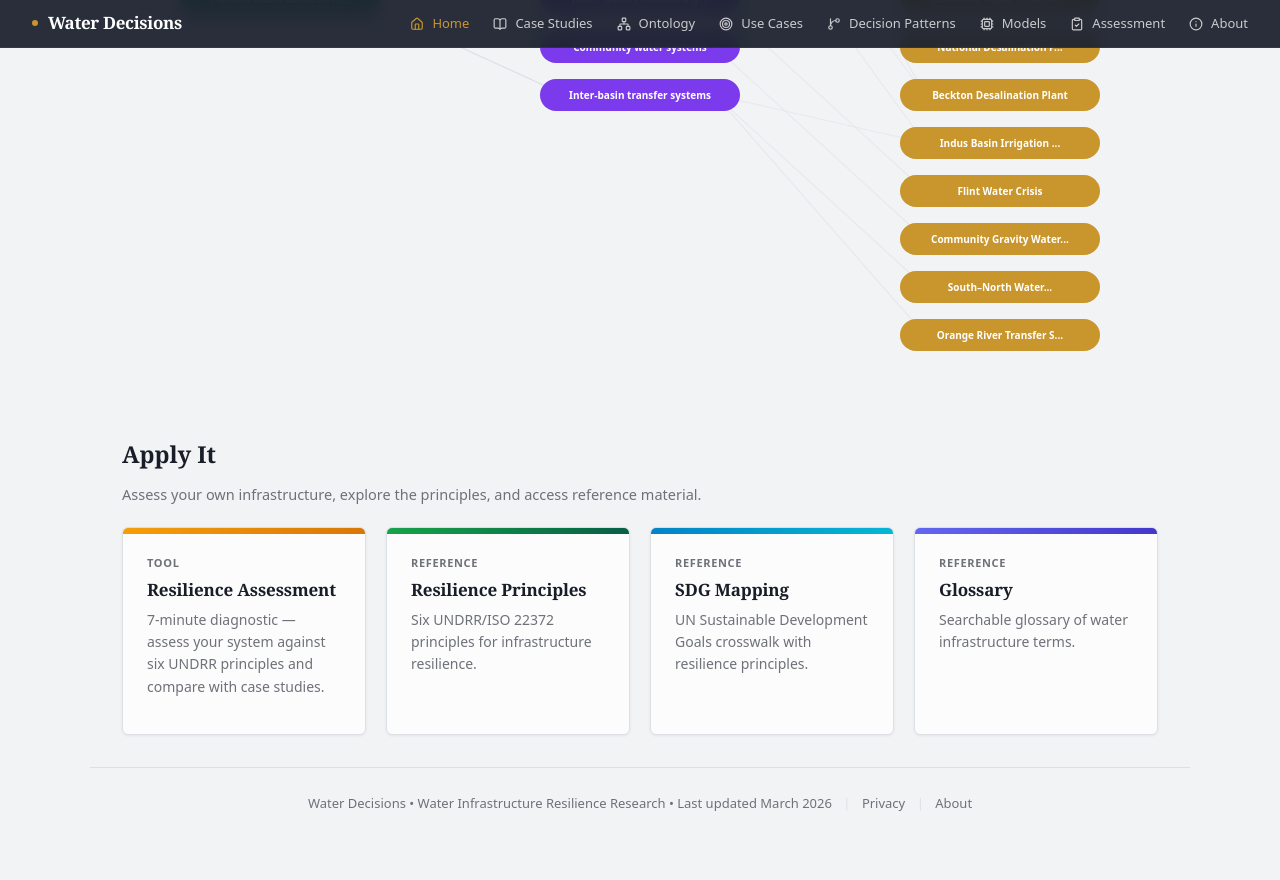
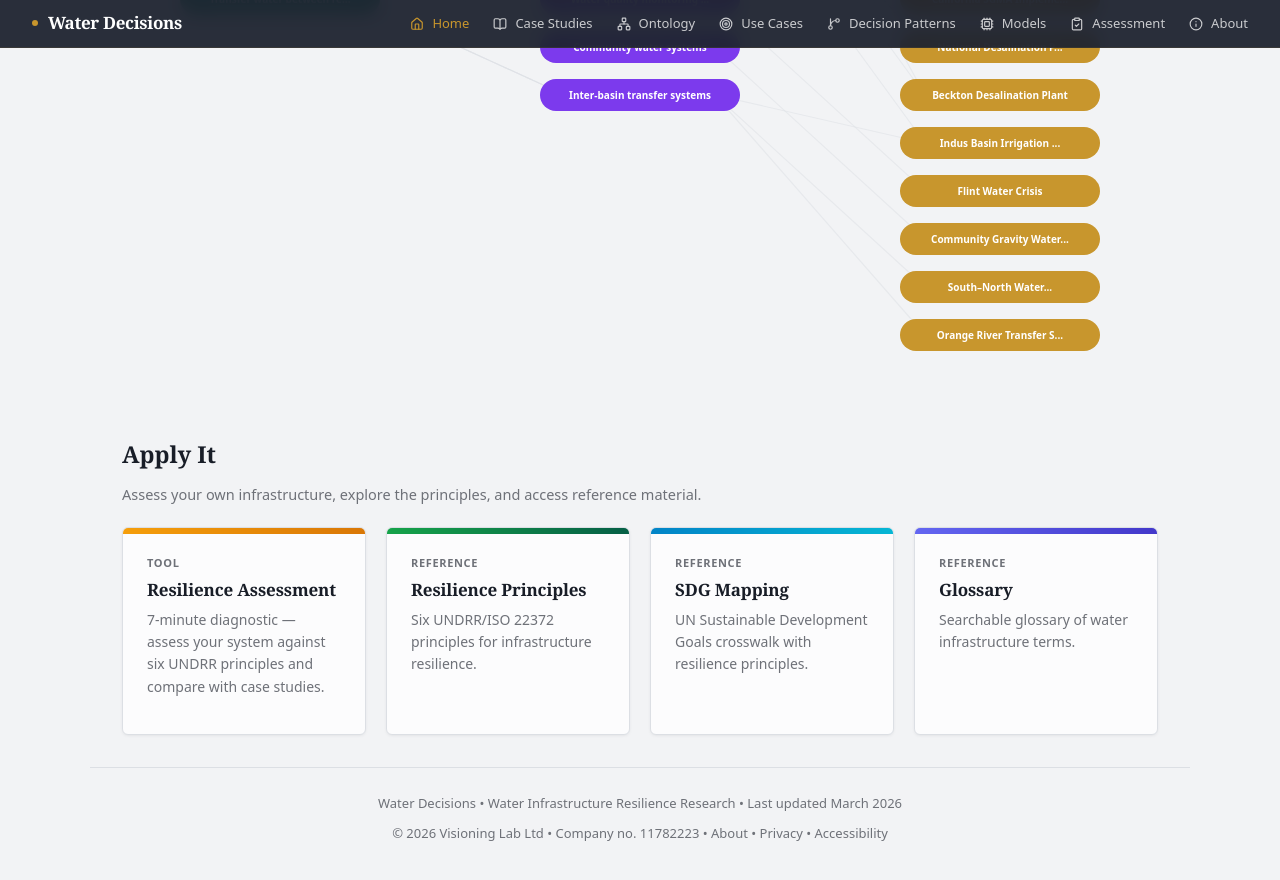
Before and after one commit to visioninglab/waterdecisions, a Jekyll site: the page built from index.html, in a window 1280 px wide and 900 px high, scrolled down 2100 px. Shown: the top 880 px of the window. Built offline with Jekyll 4.4.1, drawn with Linux system fonts in a browser that asks for light colours.

Commit message:
Add copyright and accessibility link to footer

```diff
--- a/_includes/footer.html
+++ b/_includes/footer.html
@@ -1,7 +1,10 @@
 <div class="footer">
-  {{ page.footer_text | default: "Water Decisions &bull; Resilient Infrastructure Research &bull; Last updated March 2026" }}
-  <span style="margin:0 0.5rem;color:var(--border);">|</span>
-  <a href="{{ '/privacy.html' | relative_url }}" style="color:var(--muted);text-decoration:none;">Privacy</a>
-  <span style="margin:0 0.5rem;color:var(--border);">|</span>
-  <a href="{{ '/about.html' | relative_url }}" style="color:var(--muted);text-decoration:none;">About</a>
+  <div>{{ page.footer_text | default: "Water Decisions &bull; Resilient Infrastructure Research" }}</div>
+  <div style="margin-top:0.5rem;font-size:13px;color:var(--muted);">
+    &copy; {{ site.time | date: "%Y" }} <a href="https://visioninglab.com" target="_blank" rel="noopener" style="color:var(--muted);text-decoration:none;">Visioning Lab Ltd</a> &bull;
+    Company no. <a href="https://find-and-update.company-information.service.gov.uk/company/11782223" target="_blank" rel="noopener" style="color:var(--muted);text-decoration:none;">11782223</a> &bull;
+    <a href="{{ '/about.html' | relative_url }}" style="color:var(--muted);text-decoration:none;">About</a> &bull;
+    <a href="{{ '/privacy.html' | relative_url }}" style="color:var(--muted);text-decoration:none;">Privacy</a> &bull;
+    <a href="{{ '/accessibility.html' | relative_url }}" style="color:var(--muted);text-decoration:none;">Accessibility</a>
+  </div>
 </div>
```
